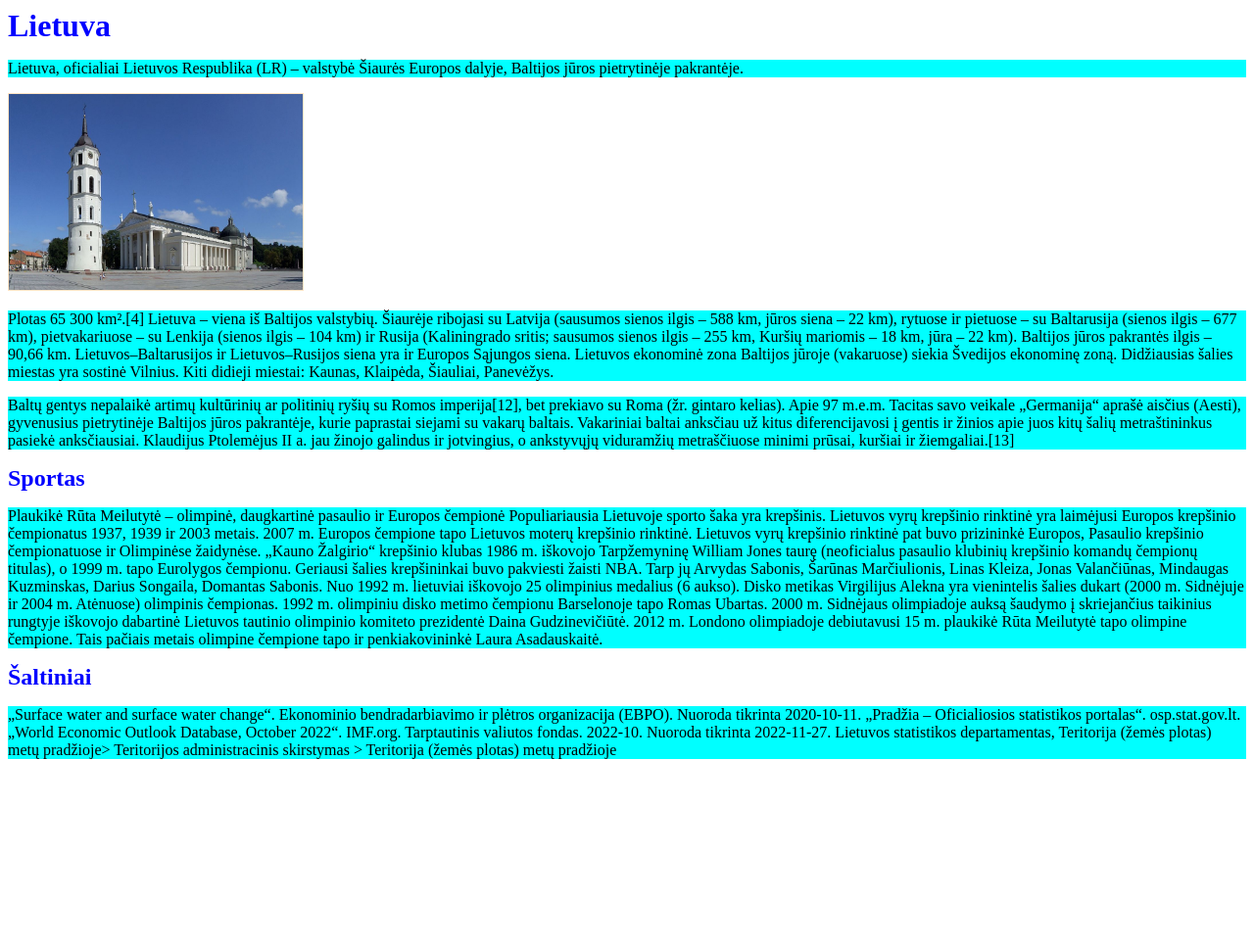
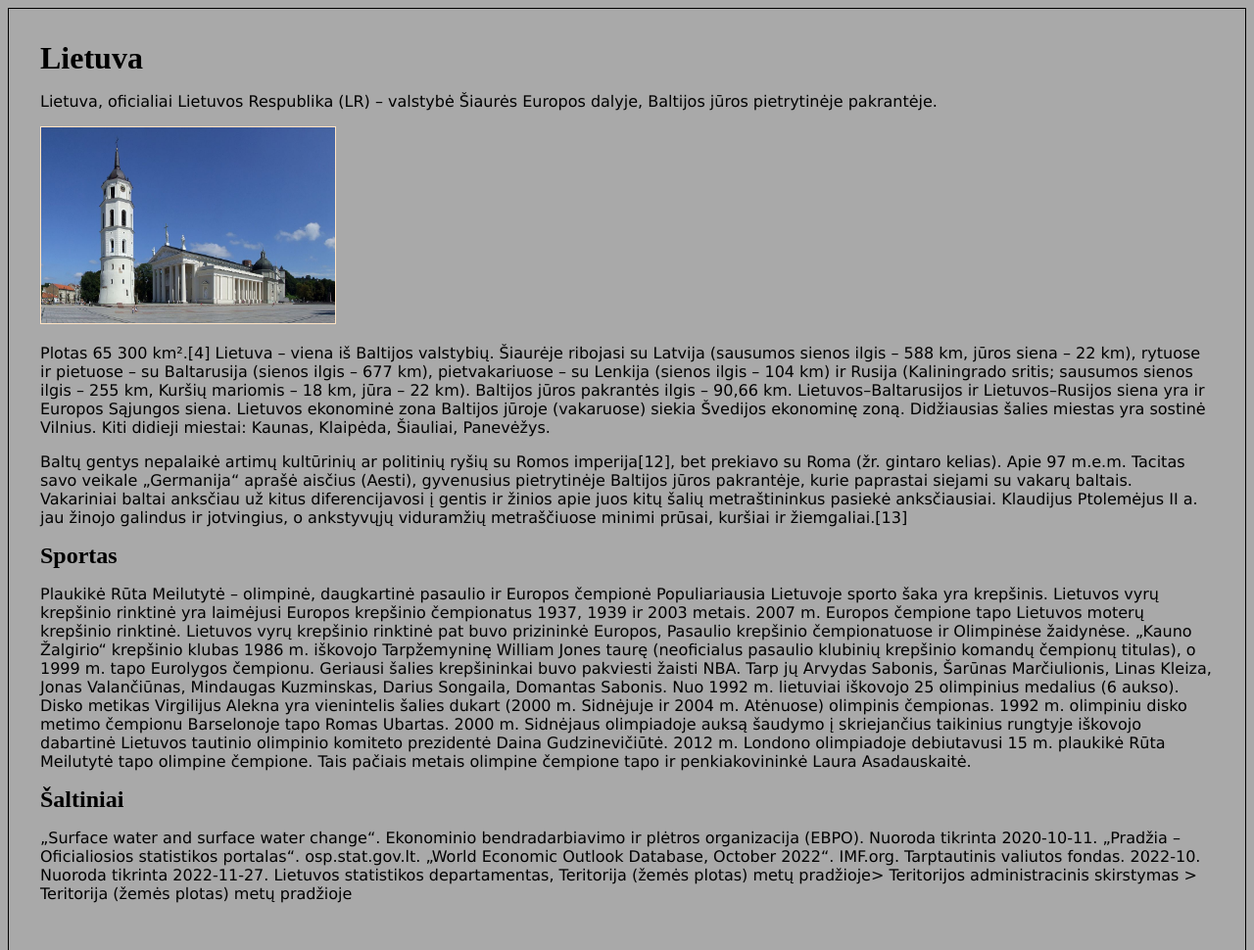
Before and after one commit to Sausainis777/TeamProject, a plain HTML site: page index.html in a window 1280 px wide. Shown: the top 970 px of the page at 98% size. Before the commit the page ends 800 px from the top, so only its background shows below. Drawn offline with Linux system fonts and the light colour scheme.

Commit message:
add style

```diff
--- a/style.css
+++ b/style.css
@@ -1,15 +1,14 @@
 h1 {
-    color: blue;
     text-decoration: dotted;
     margin: auto;
 }
 
 p {
-    background-color: aqua;
+   font-family: Verdana, Geneva, Tahoma, sans-serif;
 }
 
 h2 {
-    color: blue;
+
     text-decoration: dotted;
     margin: auto;
 }
@@ -19,3 +18,8 @@ img {
     width: 300px;
 
 }
+body {
+    border: 1px solid black;
+    padding: 2em;
+    background-color: darkgrey;
+}
```
